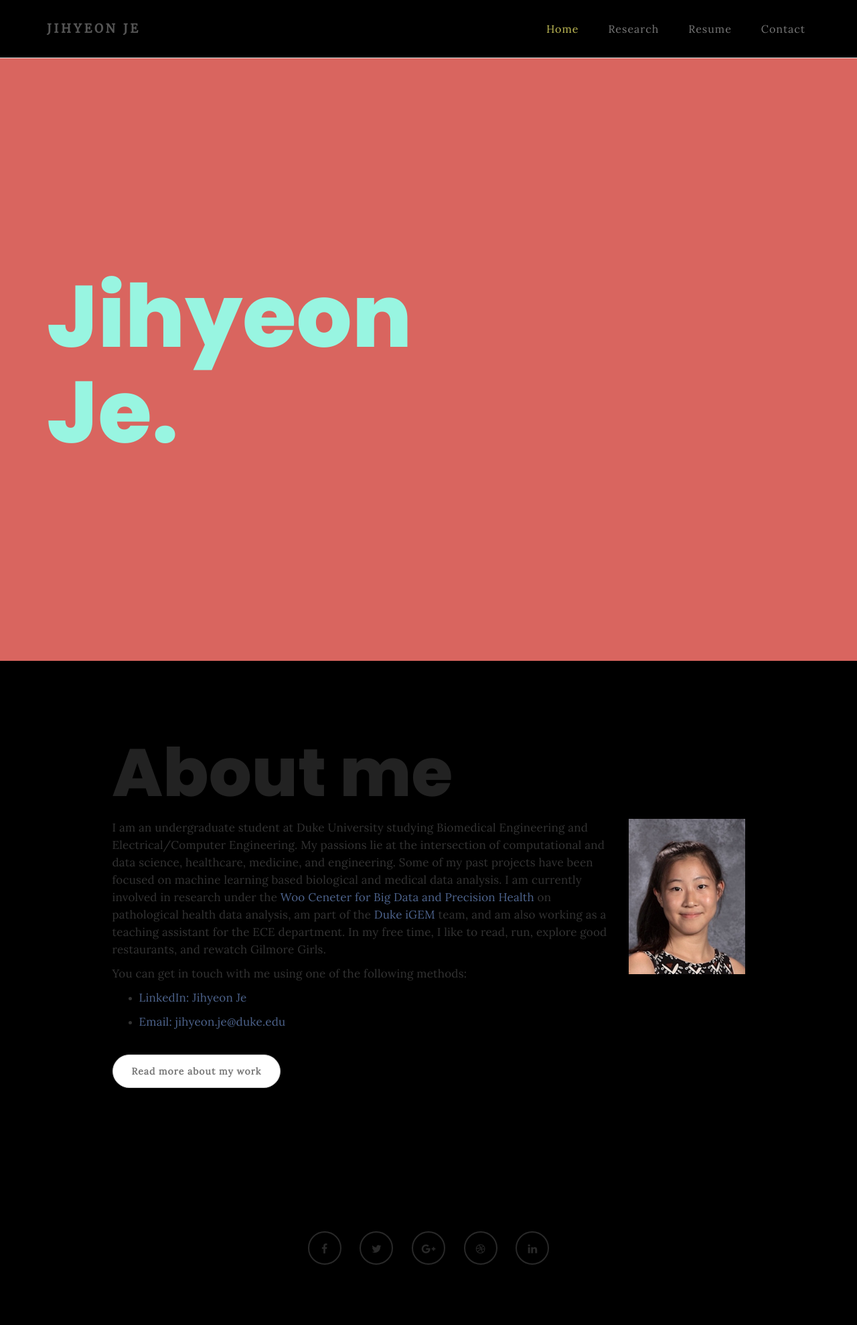
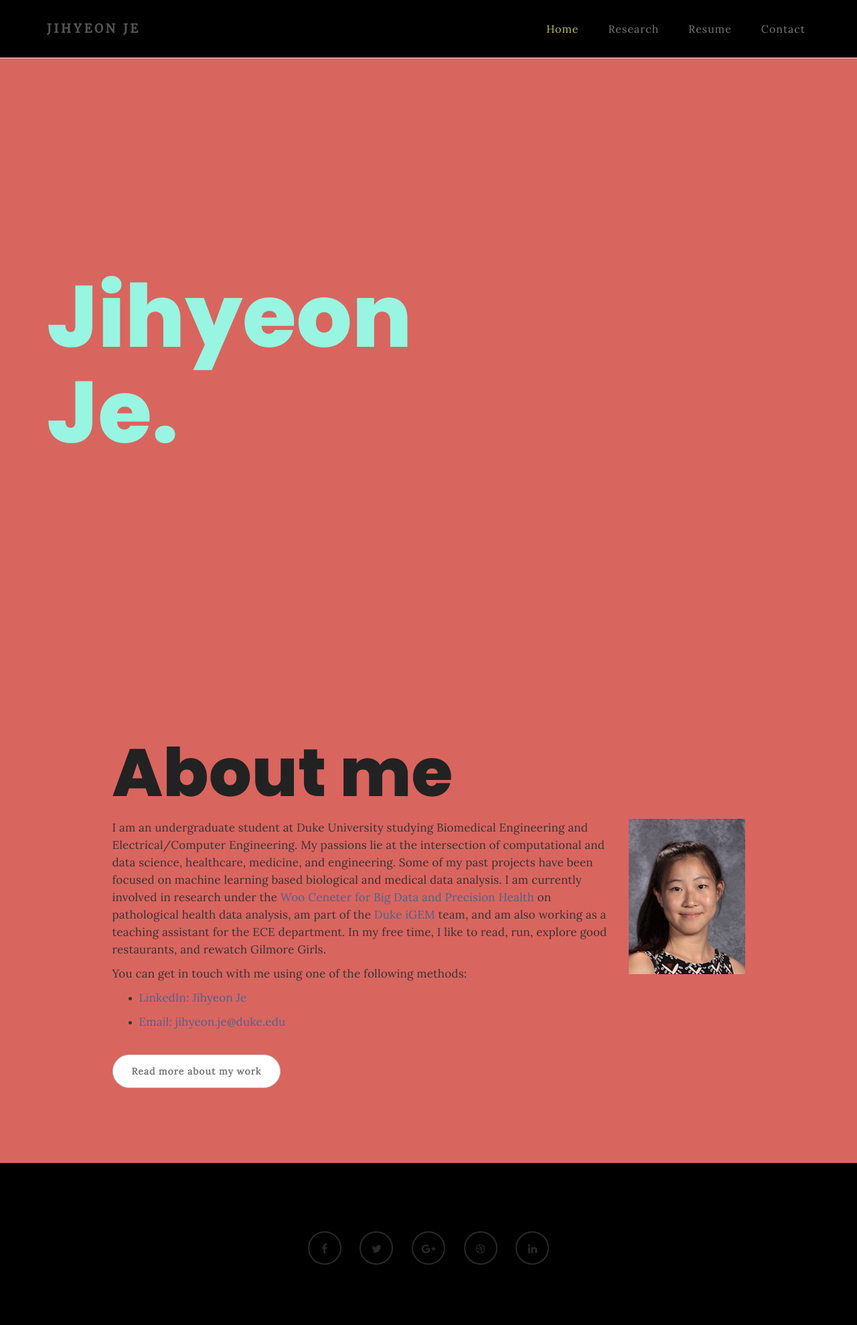
Before and after one commit to rpraka/JihyeonJe.com, a Jekyll site: the page index.html, which Jekyll copies as it is, in a window 1280 px wide. Shown: the whole page at 67% size. Built offline with Jekyll 4.4.1, drawn with Linux system fonts in a browser that asks for light colours.

Commit message:
Update style.css

```diff
--- a/css/style.css
+++ b/css/style.css
@@ -4,7 +4,7 @@
 */
 
 body {
-		background: #000000;
+		background: #d9655f;
     font-family: 'Lora', serif;
     font-style: normal;
 		font-weight: 300;
@@ -320,8 +320,8 @@
 }
 
 #home .btn {
-  background: #000000;
-  border: 2px solid #000000;
+  background: #d9655f;
+  border: 2px solid #d9655f;
   border-radius: 100px;
   color: #444;
   font-family: 'Merriweather', serif;
@@ -336,8 +336,8 @@
 
 #home .btn:hover {
   background: transparent;
-  border-color: #000000;
-  color: #000000;
+  border-color: #98f5e1;
+  color: #98f5e1;
 }
 
 
@@ -380,7 +380,7 @@
 }
 
 #gallery .gallery-thumb {
-  background-color: #000000;
+  background-color: #d9655f;
   box-shadow: 0px 1px 2px 0px rgba(90, 91, 95, 0.15);
   cursor: pointer;
   display: block;
@@ -525,7 +525,7 @@
 .blog-post-des .btn:hover {
   background: #bfba55;
   border-color: transparent;
-  color: #000000;
+  color: #d9655f;
 }
 
 .blog-author {
@@ -644,13 +644,13 @@
 
 footer {
     background: #000;
-    color: #000000;
+    color: #d9655f;
     padding: 80px 0px;
     position: relative;
 }
 
 footer .col-md-4 .fa {
-  color: #000000;
+  color: #d9655f;
   padding-right: 8px;
 }
 
@@ -668,7 +668,7 @@
 
 /* Back top */
 .go-top {
-  background-color: #000000;
+  background-color: #d9655f;
   box-shadow: 1px 1.732px 12px 0px rgba( 0, 0, 0, .14 ), 1px 1.732px 3px 0px rgba( 0, 0, 0, .12 );
   transition : all 1s ease;
   bottom: 2em;
```
